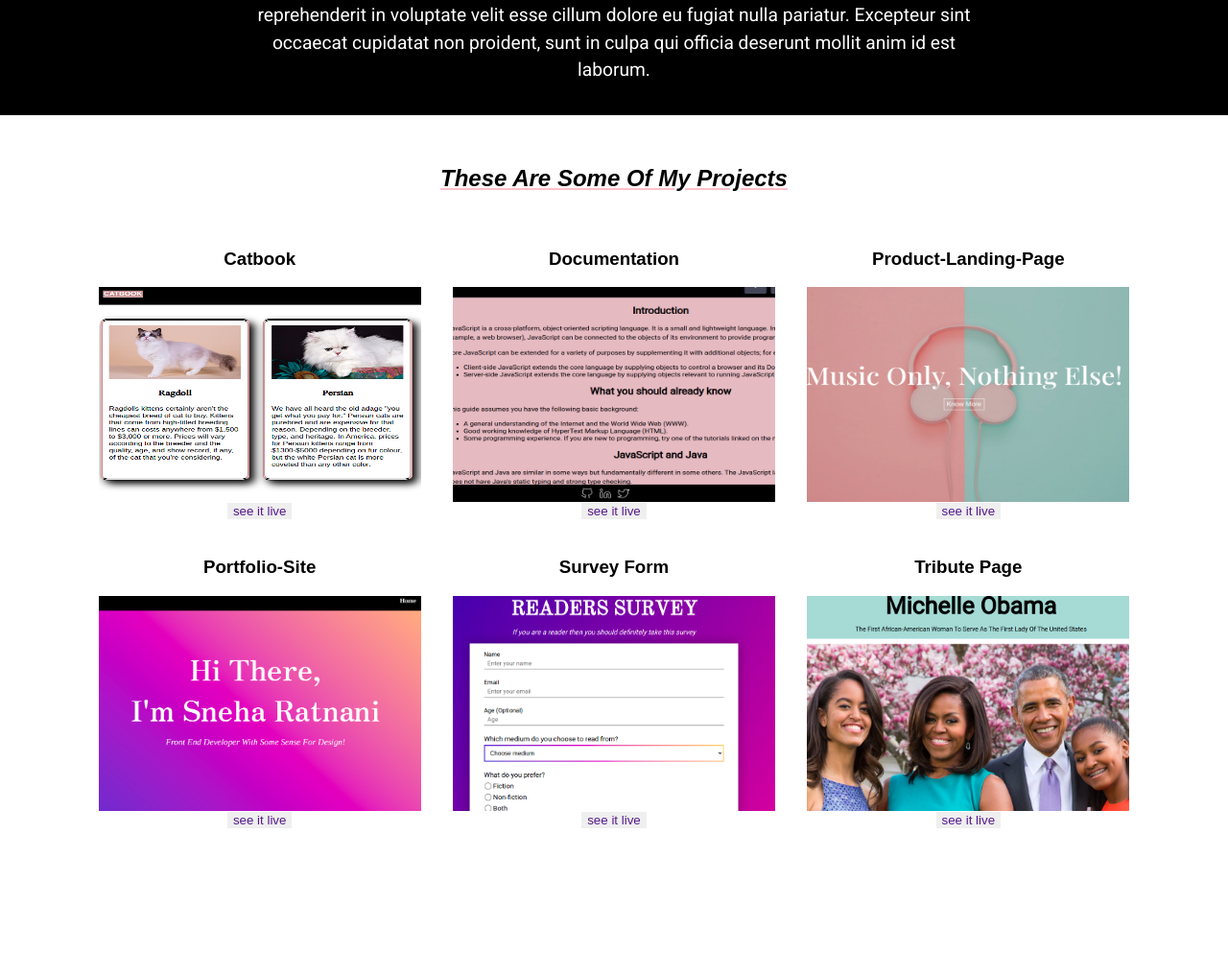
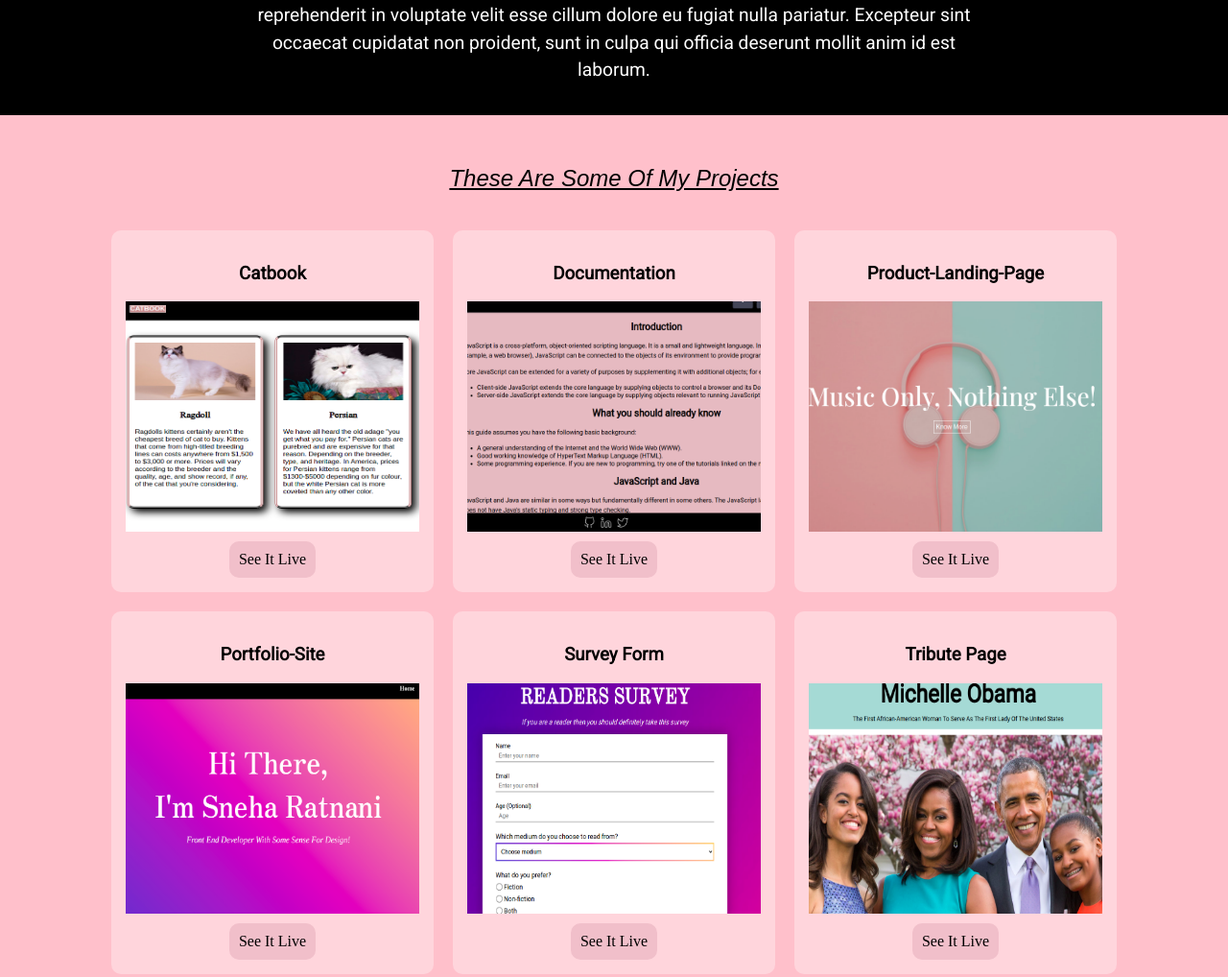
Before and after one commit to sneharatnani/dummy-portfolio-site, a plain HTML site: page index.html in a window 1280 px wide. Shown: the part 1160-2178 px from the top of the page at 96% size. Before the commit the page ends 2055 px from the top, so only its background shows below. Drawn offline with Linux system fonts and the light colour scheme; a web font is replaced by a local one.

Commit message:
style projects

```diff
--- a/css/style.css
+++ b/css/style.css
@@ -7,7 +7,8 @@ a {
     text-decoration: none;
 }
 
-h1, h2, h3 {
+h1, h2 {
+    font-weight: normal;
     font-family: 'Zen Antique', sans-serif;
     text-transform: capitalize;
 }
@@ -73,6 +74,7 @@ header {
     justify-content: center;
     align-items: center;
     text-transform: capitalize;
+    padding: 0 5px;
 }
 
 .welcome-content h1 {
@@ -117,33 +119,71 @@ header {
 /* projects */
 
 #projects {
+    background: pink;
     justify-items: center;
+    justify-content: center;
     gap: 20px;
     text-align: center;
     padding: 2rem 6rem;
     display: grid;
-    grid-template-columns: repeat(3, 1fr);
+    grid-template-columns: repeat(3, 21rem);
+}
+
+#projects div {
+    box-sizing: border-box;
+    width: 21rem;
+    background: #ffffff52;
+    padding: 15px;
+    border-radius: 10px;
 }
 
 #projects h2 {
-    text-decoration: underline pink;
+    padding: 0 5px;
+    text-decoration: underline;
     font-style: italic;
     grid-column: 1 / -1;
 }
 
+#projects h3 {
+    font-family: 'Roboto', sans-serif;
+    text-transform: capitalize;
+}
+
 #projects button {
     border: none;
+    font-size: 1rem;
+    margin-top: 10px;
+    padding: 10px;
+    background: #f1bfca;
+    border-radius: 10px;
+}
+
+#projects button:hover {
+    background: #f1aebc;
+}
+
+#projects a {
+    font-family: serif;
+    color: black;
+    text-transform: capitalize;
 }
 
 #projects img {
-    height: 14rem;
+    height: 15rem;
     display: block;
-    width: 21rem;
+    width: 100%;
 }
 
 /* media queries */
 
-@media screen and (max-width: 500px) {
+@media screen and (max-width: 768px) {
+    #projects {
+        grid-template-columns: 21rem 21rem;
+        padding: 2rem 10px;
+    }
+}
+
+@media screen and (max-width: 480px) {
     /* nav menu */
     header {
         height: 14vh;
@@ -172,4 +212,18 @@ header {
     .about p {
         width: 90vw;
     }
+    /* projects */
+    #projects {
+        padding: 0;
+        grid-template-columns: 20rem;
+    }
+    #projects div {
+        width: 20rem;
+    }
 }
+
+@media screen and (max-width: 320px) {
+    #projects div {
+        width: 15.5rem;
+    }
+}
```
